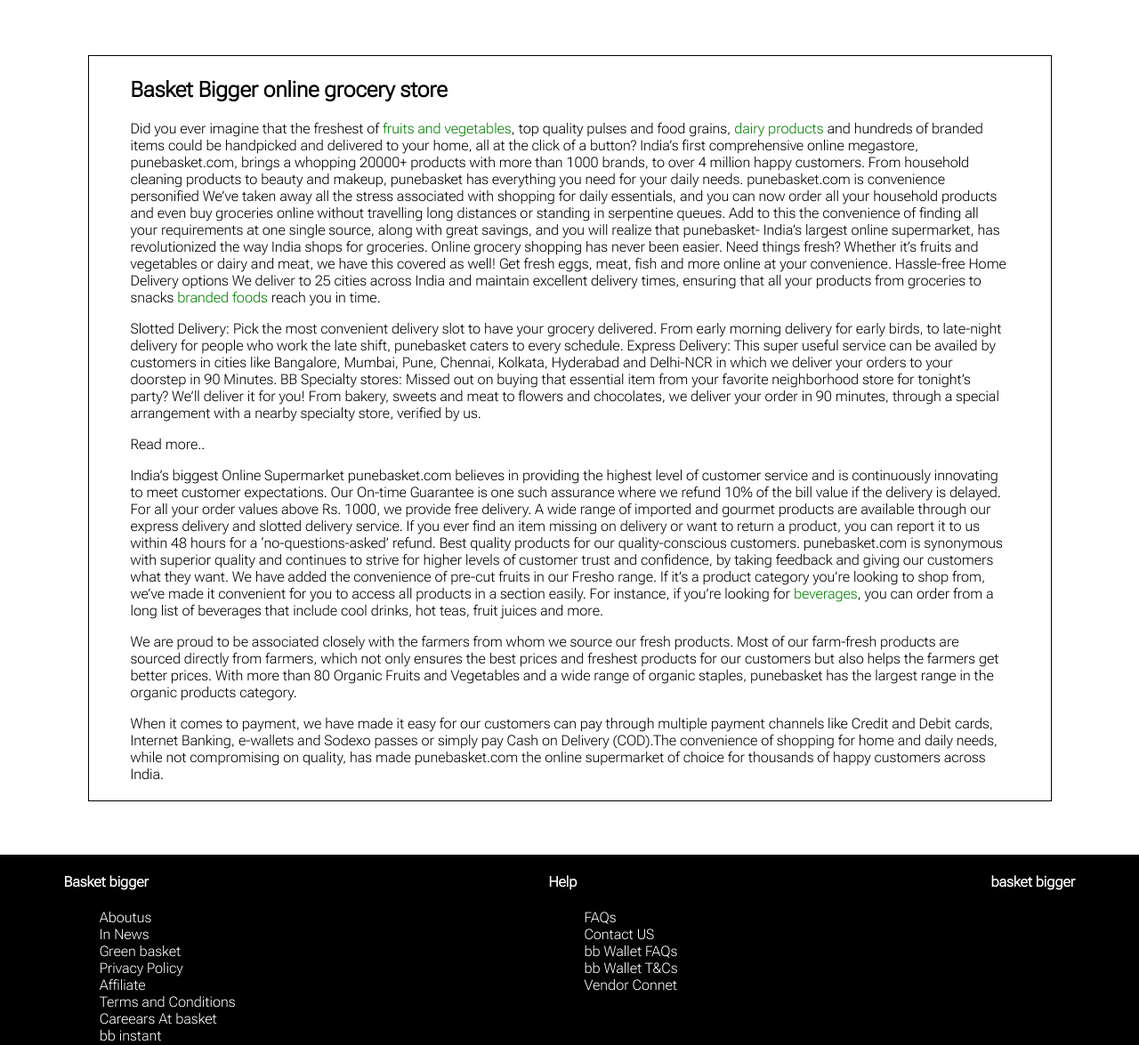
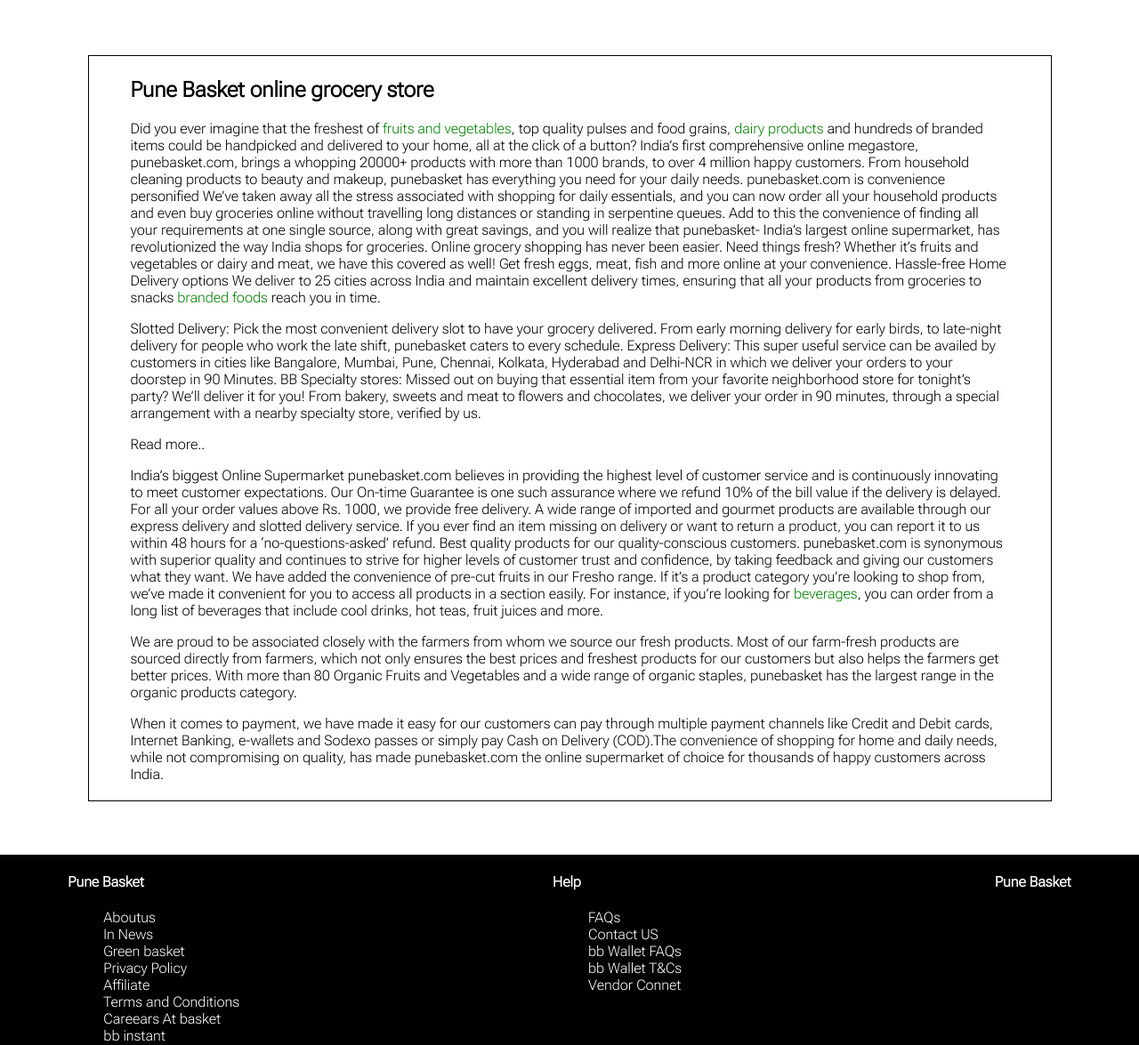
Before and after one commit to dandshweta/Project_Pune_Basket, a plain HTML site: page index.html in a window 1280 px wide. Shown: the part 2595-3770 px from the top of the page at 89% size. Drawn offline with nearby package versions, Linux system fonts and the light colour scheme.

Commit message:
updated title

```diff
--- a/index.html
+++ b/index.html
@@ -847,7 +847,7 @@
             </div>
           </div>
           <div class="information_basket_bigger">
-            <h2>Basket Bigger online grocery store</h2>
+            <h2>Pune Basket online grocery store</h2>
             <p>
               Did you ever imagine that the freshest of
               <a href=""><span class="information_basket_bigger_text">fruits and vegetables</span></a
@@ -914,7 +914,7 @@
             <div class="footer-flex">
               <div class="website-element-link">
                 <div>
-                  <h4><b>Basket bigger</b></h4>
+                  <h4><b>Pune Basket</b></h4>
                 </div>
                 <div>
                   <ul class="footer-lists">
@@ -945,7 +945,7 @@
                 </ul>
               </div>
               <div clas="website-info">
-                <h4><b>basket bigger</b></h4>
+                <h4><b>Pune Basket</b></h4>
               </div>
             </div>
           </div>
```
